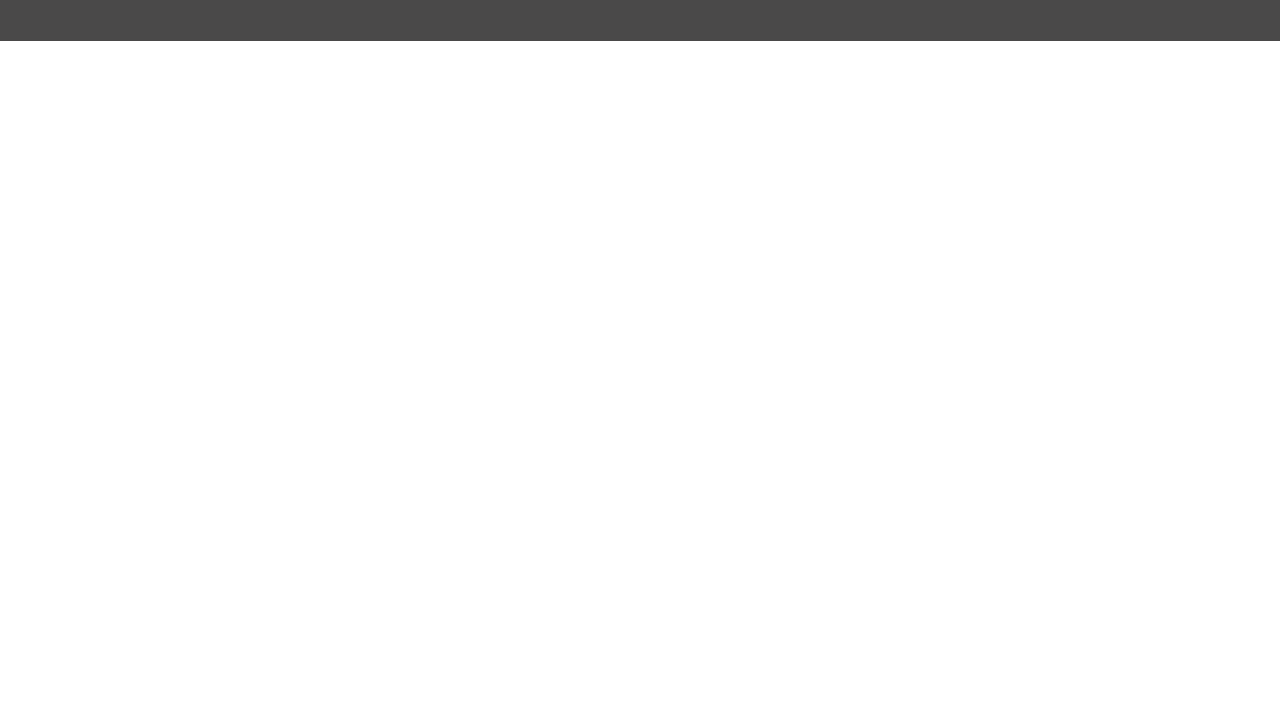
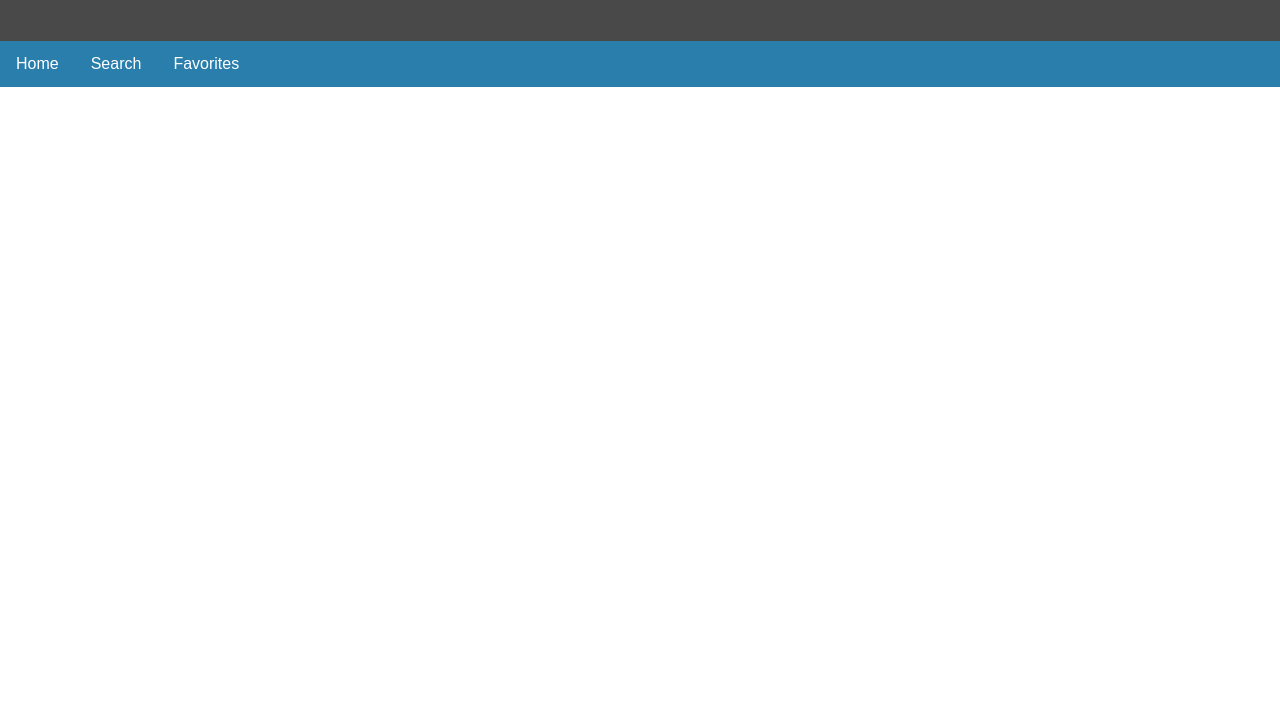
Before and after one commit to AseSever/group-giphy-saga-project, a React app: page /#/search in a window 1280 px wide. Shown: the part 99-800 px from the top of the page. Built offline with nearby package versions, Linux system fonts and the light colour scheme.

Commit message:
added nav bar and routes for search and favorites

```diff
--- a/package.json
+++ b/package.json
@@ -12,6 +12,7 @@
     "react": "^16.8.6",
     "react-dom": "^16.8.6",
     "react-redux": "^7.2.1",
+    "react-router-dom": "^5.2.0",
     "react-scripts": "^3.4.0",
     "redux": "^4.0.5",
     "redux-logger": "^3.0.6",
--- a/server/routes/searchGiphy.router.js
+++ b/server/routes/searchGiphy.router.js
@@ -4,7 +4,7 @@ const axios = require('axios');
 
 require('dotenv').config();
 
-router.get('/', (req, res) => {
+router.get('/:query', (req, res) => {
     axios.get(`http://api.giphy.com/v1/gifs/search?api_key=${process.env.GIPHY_KEY}`)
     .then(response => {
         console.log(response.data);
--- a/src/components/App/App.css
+++ b/src/components/App/App.css
@@ -16,3 +16,25 @@
   .App-intro {
     font-size: large;
   }
+
+  .nav {
+    list-style-type: none;
+    margin: 0;
+    padding: 0;
+    overflow: hidden;
+    background-color: rgb(41, 126, 172);
+  }
+  .nav li {
+    float: left;
+  }
+  .nav li a {
+    display: block;
+    color: white;
+    text-align: center;
+    padding: 14px 16px;
+    text-decoration: none;
+  }
+  /* Change the link color to #111 (black) on hover */
+  .nav li a:hover {
+    background-color: rebeccapurple;
+  }
--- a/src/components/App/App.js
+++ b/src/components/App/App.js
@@ -1,14 +1,26 @@
 import React, { Component } from 'react';
 import './App.css';
+import { HashRouter as Router, Route, Link } from 'react-router-dom';
+import Favorites from '../Favorites/Favorites';
+import Search from '../Search/Search';
 
 class App extends Component {
 
   render() {
     return (
       <div className="App">
-         <header className="App-header">
+        <header className="App-header">
           <h1 className="App-title">Giphy Search</h1>
         </header>
+        <Router>
+          <ul className="nav">
+            <li><Link to="/">Home</Link></li>
+            <li><Link to="/search">Search</Link></li>
+            <li><Link to="/favorites">Favorites</Link></li>
+          </ul>
+          <Route exact path="/search" component={Search} />
+          <Route exact path="/favorites" component={Favorites} />
+        </Router>
       </div>
     );
   }
--- /dev/null
+++ b/src/components/Search/Search.jsx
@@ -0,0 +1,16 @@
+import React, { Component } from 'react';
+
+
+
+class Search extends Component {
+
+    render() {
+        return(
+            <>
+            </>
+        )
+    }
+}
+
+
+export default Search;
```
Also changed, not shown: 1 other file.
